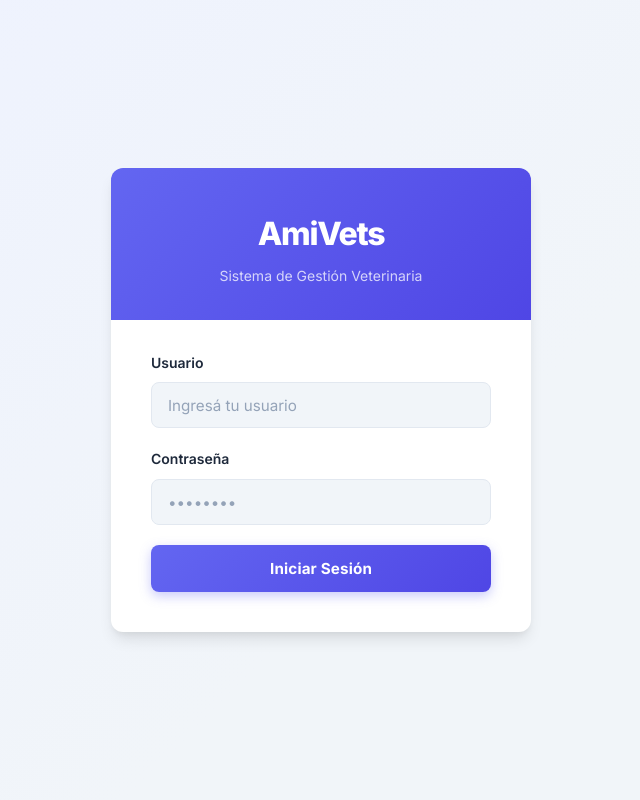
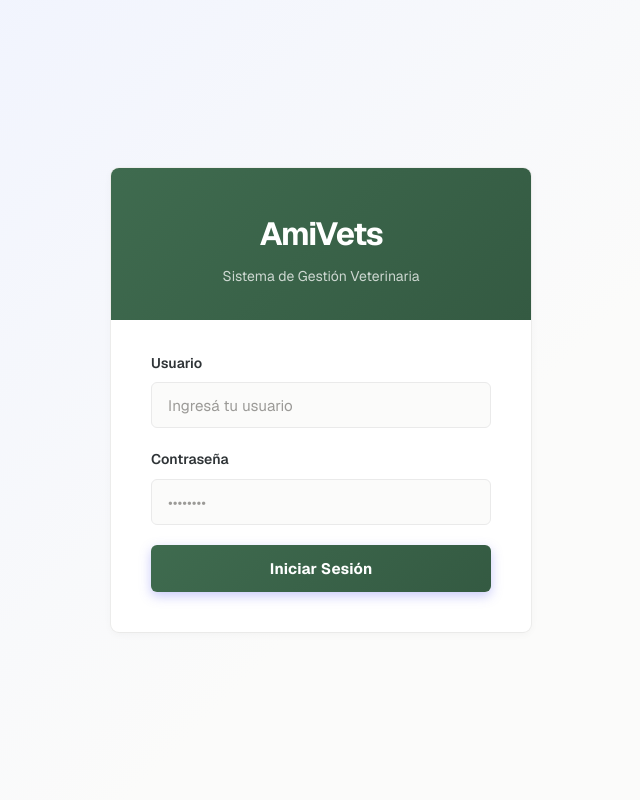
Before and after one commit to DanveDC/amivets, a Python web app: template static/templates/login.html in a window 1280 px wide. Shown: the whole page, without its empty margins (319-959 px from the left). Run offline with Jinja, Linux system fonts and the light colour scheme; the template is opened without the code that fills it, so the values that code supplies are empty.

Commit message:
feat(frontend): slice 1 — minimalist-ui design tokens and primitives
Rewrites the :root token system for the minimalist-ui direction and
restyles the global primitives that consume it.

Tokens:
- Warm monochrome surfaces (#FBFBFA canvas, #FFFFFF cards, #F7F6F3 hover),
  warm-charcoal text (#2F3437, never pure black), #EAEAEA borders.
- One accent only: a desaturated clinical green (--primary #3F6B4F) for
  wayfinding, additive actions, links and focus rings.
- Semantic status recast as washed pastels with WCAG-AA dark text
  (green/red/yellow/blue); --warning darkened to pass AA as body text.
- Radii tightened (sm/md/lg = 4/6/8px). Shadow tokens repointed at or
  below the 0 2px 8px rgba(0,0,0,0.04) ceiling; legacy names kept.
- Type: Geist (UI/body), Newsreader (serif display + wordmark),
  Geist Mono (numeric); loaded via Google Fonts, Inter link removed.

Primitives:
- Header loses the glass/backdrop-blur, sits on a solid surface.
- Wordmark and section <h2> lose the gradient-text clip, now solid
  serif display type.
- Buttons: no gradients, no hover lift, no colored glows. .btn-primary
  is solid charcoal, .btn-add solid green, both flat with scale(0.98)
  on press. .btn-secondary is surface + 1px border.
- Search input flattened to a 1px border with the green focus ring.

CSS cache-buster bumped to v=25 across the three served pages.

Co-Authored-By: Claude Sonnet 5 <noreply@anthropic.com>

```diff
--- a/static/agendar.html
+++ b/static/agendar.html
@@ -4,8 +4,10 @@
   <meta charset="UTF-8" />
   <meta name="viewport" content="width=device-width, initial-scale=1.0" />
   <title>Agendar Consulta — AmiVets</title>
-  <link rel="stylesheet" href="/static/css/styles.css">
-  <link href="https://fonts.googleapis.com/css2?family=Inter:wght@300;400;500;600;700;800&display=swap" rel="stylesheet">
+  <link rel="stylesheet" href="/static/css/styles.css?v=25">
+  <link rel="preconnect" href="https://fonts.googleapis.com">
+  <link rel="preconnect" href="https://fonts.gstatic.com" crossorigin>
+  <link href="https://fonts.googleapis.com/css2?family=Geist:wght@300..700&family=Geist+Mono:wght@400;500&family=Newsreader:opsz,wght@6..72,400;6..72,500;6..72,600&display=swap" rel="stylesheet">
 </head>
 <body class="qr-booking-page">
   <div class="card">
--- a/static/css/styles.css
+++ b/static/css/styles.css
@@ -2,54 +2,71 @@
     margin: 0;
     padding: 0;
     box-sizing: border-box;
-    font-family: 'Inter', system-ui, -apple-system, sans-serif;
+    font-family: var(--font-sans);
 }
 
 :root {
-    --primary: #6366F1;
-    --primary-light: #818CF8;
-    --primary-dark: #4F46E5;
-    --secondary: #10B981;
-    --secondary-dark: #059669;
-    --accent: #F43F5E;
-    --warning: #F59E0B;
-    --info: #3B82F6;
-
-    --bg: #F1F5F9;
+    /* ── Typography ──────────────────────────────────────────────
+       minimalist-ui: geometric sans with character for UI/body,
+       an editorial serif for display headings + the wordmark,
+       and a mono for numeric/tabular data. Loaded via Google Fonts
+       in the page <head> (Geist / Newsreader / Geist Mono). */
+    --font-sans: 'Geist', 'Switzer', -apple-system, BlinkMacSystemFont, 'Helvetica Neue', system-ui, sans-serif;
+    --font-serif: 'Newsreader', 'Iowan Old Style', Georgia, 'Times New Roman', serif;
+    --font-mono: 'Geist Mono', 'SF Mono', 'JetBrains Mono', ui-monospace, monospace;
+
+    /* ── Accent — a single scarce resource ───────────────────────
+       One desaturated clinical green. Used for wayfinding (active
+       nav), additive actions (+ Nuevo/+ Agregar), links, focus
+       rings and "go" status. Never for large fills or gradients. */
+    --primary: #3F6B4F;
+    --primary-light: #5A8168;
+    --primary-dark: #345A42;
+    --primary-subtle: rgba(63, 107, 79, 0.07);
+
+    /* ── Semantic status — washed pastels + WCAG-AA dark text ────
+       Pale surfaces for badges/callouts; the base token is the
+       dark text colour (safe on white and on its own pastel). */
+    --secondary: #346538;        /* pale-green text */
+    --secondary-dark: #2B5230;
+    --secondary-subtle: #EDF3EC;
+    --accent: #9F2F2D;           /* pale-red text */
+    --accent-dark: #832421;
+    --accent-subtle: #FDEBEC;
+    --warning: #8A5A00;          /* pale-yellow text (old #F59E0B failed AA) */
+    --warning-dark: #6F4800;
+    --warning-subtle: #FBF3DB;
+    --info: #1F6C9F;             /* pale-blue text */
+    --info-dark: #1A5A85;
+    --info-subtle: #E1F3FE;
+
+    /* ── Warm monochrome surfaces ───────────────────────────────*/
+    --bg: #FBFBFA;
     --surface: #FFFFFF;
-    --surface-hover: #F8FAFC;
-    --surface-glass: rgba(255, 255, 255, 0.7);
-
-    --text-primary: #1E293B;
-    --text-secondary: #64748B;
-    --text-muted: #94A3B8;
-    --border: #E2E8F0;
-    --border-light: #F1F5F9;
-
-    --radius-sm: 6px;
-    --radius-md: 8px;
-    --radius-lg: 12px;
-    --radius-pill: 9999px;
-
-    --shadow-sm: 0 1px 2px rgba(0, 0, 0, 0.05);
-    --shadow-md: 0 4px 6px -1px rgba(0, 0, 0, 0.1), 0 2px 4px -1px rgba(0, 0, 0, 0.06);
-    --shadow-lg: 0 10px 15px -3px rgba(0, 0, 0, 0.1), 0 4px 6px -2px rgba(0, 0, 0, 0.05);
-    --shadow-premium: 0 10px 15px -3px rgba(79, 70, 229, 0.15);
-
-    --primary-subtle: rgba(99, 102, 241, 0.08);
-    --accent-subtle: #FFEDD5;
-    --focus-ring: 0 0 0 3px rgba(99, 102, 241, 0.35);
-
-    /* Dark/subtle variants for --info and --warning, mirroring the existing
-       --primary-dark / --secondary-dark / --primary-subtle pattern. Needed
-       because --info (#3B82F6) and --warning (#F59E0B) alone fail WCAG AA
-       contrast when used as text on white/light backgrounds (~3.7:1 and
-       ~2.1:1 respectively); these callout/badge patterns recur across the
-       app (financial summaries, info notes) and had no existing token. */
-    --info-dark: #1E40AF;
-    --info-subtle: rgba(59, 130, 246, 0.08);
-    --warning-dark: #D97706;
-    --warning-subtle: rgba(245, 158, 11, 0.08);
+    --surface-hover: #F7F6F3;
+    --surface-glass: #FFFFFF;    /* legacy name — no glass under minimalist-ui */
+
+    --text-primary: #2F3437;     /* warm charcoal, never pure black */
+    --text-secondary: #787774;
+    --text-muted: #9B9A97;
+    --border: #EAEAEA;
+    --border-light: #F0F0EF;
+
+    /* ── Crisp, flat radii ──────────────────────────────────────*/
+    --radius-sm: 4px;
+    --radius-md: 6px;
+    --radius-lg: 8px;
+    --radius-pill: 9999px;       /* status badges only */
+
+    /* ── Shadows — practically non-existent (opacity < 0.05) ────
+       Legacy names kept; every one now sits at or below the
+       minimalist-ui ceiling of 0 2px 8px rgba(0,0,0,0.04). */
+    --shadow-sm: 0 1px 2px rgba(0, 0, 0, 0.03);
+    --shadow-md: 0 1px 3px rgba(0, 0, 0, 0.04);
+    --shadow-lg: 0 2px 8px rgba(0, 0, 0, 0.04);
+    --shadow-premium: 0 1px 2px rgba(0, 0, 0, 0.03);
+
+    --focus-ring: 0 0 0 3px rgba(63, 107, 79, 0.35);
 }
 
 body {
@@ -57,6 +74,7 @@ body {
     color: var(--text-primary);
     line-height: 1.6;
     -webkit-font-smoothing: antialiased;
+    text-rendering: optimizeLegibility;
 }
 
 .container {
@@ -137,70 +150,70 @@ button {
     display: inline-flex;
     align-items: center;
     justify-content: center;
-    gap: 0.6rem;
+    gap: 0.5rem;
     cursor: pointer;
-    transition: all 0.3s cubic-bezier(0.175, 0.885, 0.32, 1.275);
+    transition: background 0.18s ease, border-color 0.18s ease, color 0.18s ease, transform 0.1s ease;
     border: none;
     outline: none;
 }
 
 .btn-primary {
-    background: linear-gradient(135deg, var(--primary), var(--primary-dark));
+    background: var(--text-primary);
     color: white;
-    padding: 0.75rem 1.75rem;
-    border-radius: var(--radius-md);
-    font-weight: 600;
-    font-size: 0.9rem;
-    box-shadow: var(--shadow-premium);
+    padding: 0.7rem 1.4rem;
+    border-radius: var(--radius-sm);
+    font-weight: 500;
+    font-size: 0.875rem;
 }
 
 .btn-primary:hover {
-    transform: translateY(-2px);
-    box-shadow: 0 12px 20px rgba(99, 102, 241, 0.3);
-    filter: brightness(1.1);
+    background: #1F2325;
 }
 
 .btn-primary:active {
-    transform: translateY(0);
+    transform: scale(0.98);
 }
 
 .btn-secondary {
     background: var(--surface);
     color: var(--text-primary);
     border: 1px solid var(--border);
-    padding: 0.75rem 1.75rem;
-    border-radius: var(--radius-md);
-    font-weight: 600;
-    font-size: 0.9rem;
-    box-shadow: var(--shadow-sm);
+    padding: 0.7rem 1.4rem;
+    border-radius: var(--radius-sm);
+    font-weight: 500;
+    font-size: 0.875rem;
 }
 
 .btn-secondary:hover {
     background: var(--surface-hover);
     border-color: var(--text-muted);
-    transform: translateY(-2px);
-    box-shadow: var(--shadow-md);
+}
+
+.btn-secondary:active {
+    transform: scale(0.98);
 }
 
 .btn-sm {
-    padding: 0.4rem 0.9rem;
+    padding: 0.35rem 0.8rem;
     font-size: 0.8rem;
     border-radius: var(--radius-sm);
 }
 
 .btn-add {
-    background: linear-gradient(135deg, var(--secondary), var(--secondary-dark));
+    background: var(--primary);
     color: white;
-    padding: 0.6rem 1.25rem;
+    padding: 0.55rem 1.1rem;
     border-radius: var(--radius-sm);
-    font-weight: 600;
-    box-shadow: 0 4px 10px rgba(16, 185, 129, 0.2);
+    font-weight: 500;
+    font-size: 0.875rem;
 }
 
 .btn-add:hover {
-    transform: translateY(-1px);
-    box-shadow: 0 6px 15px rgba(16, 185, 129, 0.3);
-    filter: brightness(1.1);
+    background: var(--primary-dark);
+}
+
+.btn-add:active {
+    transform: scale(0.98);
 }
 
 /* --- LAYOUT --- */
--- a/static/templates/index.html
+++ b/static/templates/index.html
@@ -5,10 +5,12 @@
     <meta charset="UTF-8">
     <meta name="viewport" content="width=device-width, initial-scale=1.0">
     <title>AmiVets - Sistema de Gestión Veterinaria</title>
-    <link rel="stylesheet" href="/static/css/styles.css?v=24">
+    <link rel="stylesheet" href="/static/css/styles.css?v=25">
     <script src="https://unpkg.com/htmx.org@1.9.10"></script>
     <script src="https://cdn.jsdelivr.net/npm/chart.js"></script>
-    <link href="https://fonts.googleapis.com/css2?family=Inter:wght@300;400;500;600;700&display=swap" rel="stylesheet">
+    <link rel="preconnect" href="https://fonts.googleapis.com">
+    <link rel="preconnect" href="https://fonts.gstatic.com" crossorigin>
+    <link href="https://fonts.googleapis.com/css2?family=Geist:wght@300..700&family=Geist+Mono:wght@400;500&family=Newsreader:opsz,wght@6..72,400;6..72,500;6..72,600&display=swap" rel="stylesheet">
     <script src="https://cdn.jsdelivr.net/npm/fullcalendar@6.1.10/index.global.min.js"></script>
 </head>
 
--- a/static/templates/login.html
+++ b/static/templates/login.html
@@ -5,8 +5,10 @@
     <meta charset="UTF-8">
     <meta name="viewport" content="width=device-width, initial-scale=1.0">
     <title>Login - AmiVets</title>
-    <link rel="stylesheet" href="/static/css/styles.css?v=24">
-    <link href="https://fonts.googleapis.com/css2?family=Inter:wght@300;400;500;600;700;800&display=swap" rel="stylesheet">
+    <link rel="stylesheet" href="/static/css/styles.css?v=25">
+    <link rel="preconnect" href="https://fonts.googleapis.com">
+    <link rel="preconnect" href="https://fonts.gstatic.com" crossorigin>
+    <link href="https://fonts.googleapis.com/css2?family=Geist:wght@300..700&family=Geist+Mono:wght@400;500&family=Newsreader:opsz,wght@6..72,400;6..72,500;6..72,600&display=swap" rel="stylesheet">
 </head>
 
 <body class="login-page">
```
Also changed, not shown: other parts of static/css/styles.css (+27 -32 lines).
